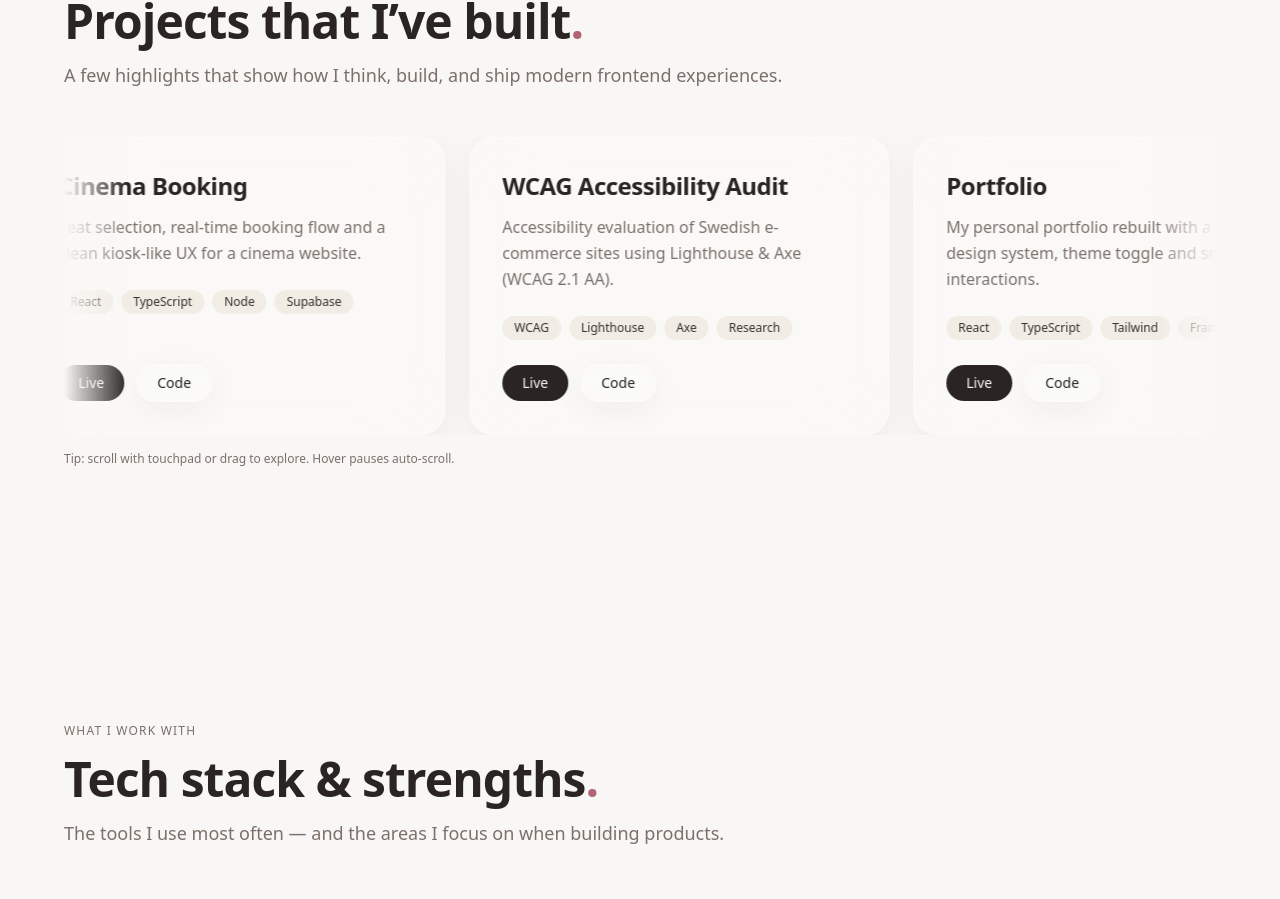
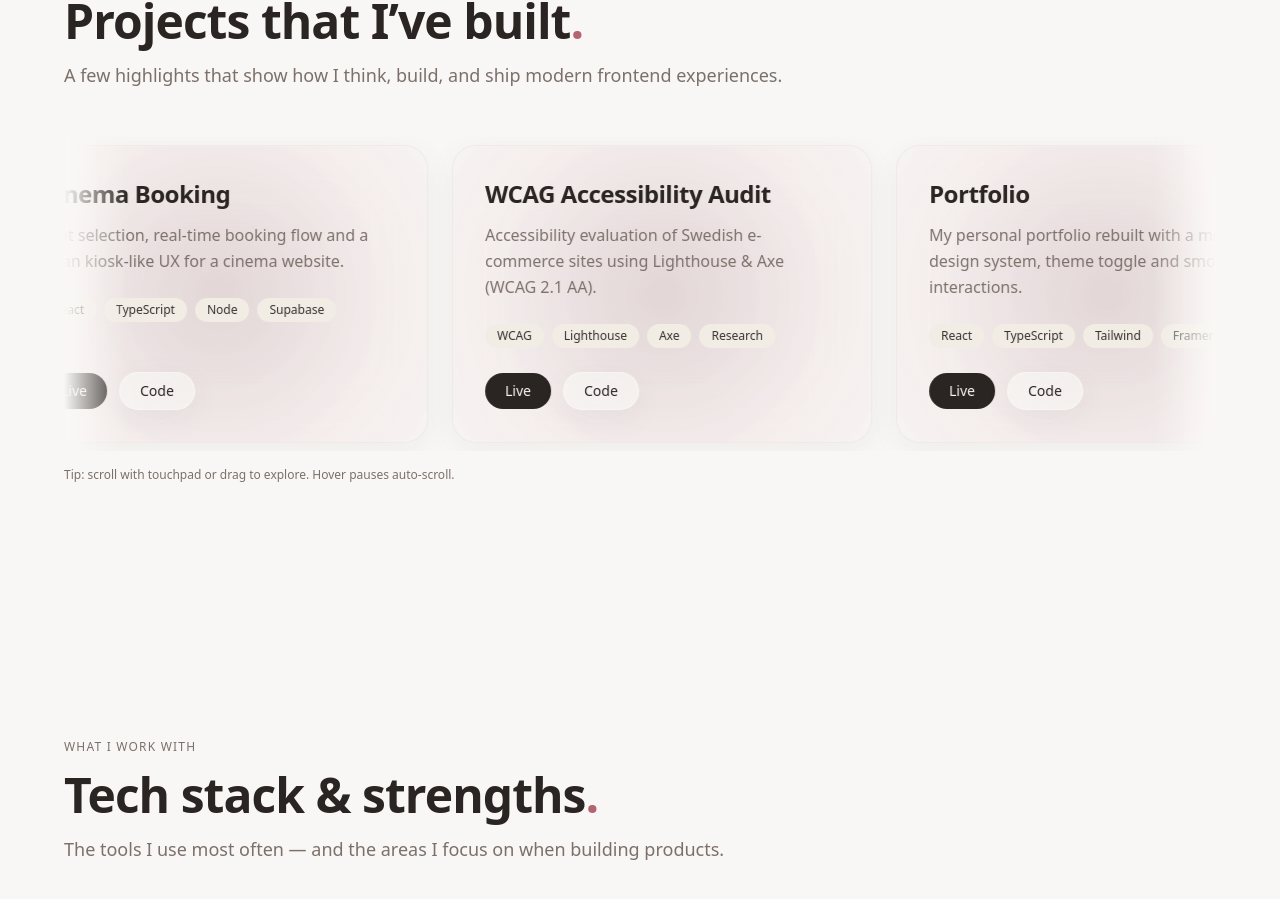
Before and after one commit to linneanore/portfolio-1, a React (Vite) app: page / in a window 1280 px wide. Shown: the part 1891-2790 px from the top of the page. Built offline with nearby package versions, Linux system fonts and the light colour scheme.

Commit message:
feat(ui): add premium micro-interactions to project cards

```diff
--- a/src/components/Projects.tsx
+++ b/src/components/Projects.tsx
@@ -1,4 +1,10 @@
-import { motion, useMotionValue, useReducedMotion } from "framer-motion";
+import {
+  motion,
+  useMotionValue,
+  useReducedMotion,
+  useSpring,
+  useTransform,
+} from "framer-motion";
 import { useEffect, useMemo, useRef, useState } from "react";
 import { useLanguage } from "@/context/language-context";
 
@@ -53,12 +59,9 @@ const projects: Project[] = [
 function wrapX(value: number, halfWidth: number) {
   if (halfWidth <= 0) return value;
 
-
   let x = value;
-
   while (x <= -halfWidth) x += halfWidth;
   while (x > 0) x -= halfWidth;
-
   return x;
 }
 
@@ -97,13 +100,14 @@ export default function Projects() {
     return () => window.removeEventListener("resize", measure);
   }, []);
 
+
   useEffect(() => {
     if (reduceMotion) return;
     if (halfWidth <= 0) return;
 
     let raf = 0;
     let last = performance.now();
-    const speedPxPerSec = 18;
+    const speedPxPerSec = 26;
 
     const tick = (now: number) => {
       const dt = (now - last) / 1000;
@@ -125,7 +129,6 @@ export default function Projects() {
     if (halfWidth <= 0) return;
 
     const delta = Math.abs(e.deltaX) > Math.abs(e.deltaY) ? e.deltaX : e.deltaY;
-
     e.preventDefault();
 
     const next = wrapX(x.get() - delta, halfWidth);
@@ -138,7 +141,6 @@ export default function Projects() {
     pausedRef.current = true;
   };
   const onMouseLeave = () => {
-
     pauseFor(600);
   };
 
@@ -175,7 +177,7 @@ export default function Projects() {
 
           <motion.div
             ref={trackRef}
-            className="flex gap-4 md:gap-6 will-change-transform cursor-grab active:cursor-grabbing select-none"
+            className="flex gap-4 md:gap-6 will-change-transform cursor-grab active:cursor-grabbing select-none py-2"
             style={{ x }}
             drag={reduceMotion ? false : "x"}
             dragElastic={0.08}
@@ -188,7 +190,12 @@ export default function Projects() {
             onDragEnd={() => pauseFor(900)}
           >
             {items.map((project, i) => (
-              <ProjectCard key={`${project.title}-${i}`} project={project} t={t} />
+              <ProjectCard
+                key={`${project.title}-${i}`}
+                project={project}
+                t={t}
+                reduceMotion={!!reduceMotion}
+              />
             ))}
           </motion.div>
         </div>
@@ -201,17 +208,112 @@ export default function Projects() {
   );
 }
 
-function ProjectCard({ project, t }: { project: Project; t: Translation }) {
+function ProjectCard({
+  project,
+  t,
+  reduceMotion,
+}: {
+  project: Project;
+  t: Translation;
+  reduceMotion: boolean;
+}) {
+  const cardRef = useRef<HTMLDivElement | null>(null);
+
+
+  const mx = useMotionValue(50);
+  const my = useMotionValue(50);
+
+
+  const tiltX = useSpring(useMotionValue(0), { stiffness: 180, damping: 18 });
+  const tiltY = useSpring(useMotionValue(0), { stiffness: 180, damping: 18 });
+
+
+  const glow = useTransform(
+    [mx, my],
+    ([x, y]) =>
+      `radial-gradient(600px circle at ${x}% ${y}%, hsl(var(--primary) / 0.16), transparent 55%)`
+  );
+
+  const shine = useTransform(
+    [mx, my],
+    ([x, y]) =>
+      `radial-gradient(320px circle at ${x}% ${y}%, hsl(var(--foreground) / 0.10), transparent 55%)`
+  );
+
+  const handleMove: React.MouseEventHandler<HTMLDivElement> = (e) => {
+    if (reduceMotion) return;
+    const el = cardRef.current;
+    if (!el) return;
+
+    const rect = el.getBoundingClientRect();
+    const px = ((e.clientX - rect.left) / rect.width) * 100;
+    const py = ((e.clientY - rect.top) / rect.height) * 100;
+
+    mx.set(px);
+    my.set(py);
+
+    const dx = px - 50;
+    const dy = py - 50;
+
+    tiltX.set((-dy / 50) * 4);
+    tiltY.set((dx / 50) * 6);
+  };
+
+  const handleLeave = () => {
+    if (reduceMotion) return;
+    tiltX.set(0);
+    tiltY.set(0);
+    mx.set(50);
+    my.set(50);
+  };
+
   return (
-    <article
+    <motion.article
+      ref={cardRef}
+      onMouseMove={handleMove}
+      onMouseLeave={handleLeave}
+      whileHover={reduceMotion ? undefined : { y: -6 }}
+      transition={{ type: "spring", stiffness: 220, damping: 18 }}
       className={[
+        "relative",
         "glass-strong rounded-3xl p-6 md:p-8",
         "min-w-[280px] sm:min-w-[340px] md:min-w-[420px]",
         "max-w-[520px]",
         "flex flex-col gap-6",
-        "transition-transform duration-300 hover:-translate-y-1",
+        "border border-border/60",
+        "overflow-hidden",
       ].join(" ")}
+      style={
+        reduceMotion
+          ? undefined
+          : {
+              transformStyle: "preserve-3d",
+              rotateX: tiltX,
+              rotateY: tiltY,
+            }
+      }
     >
+      {/* Glow-follow layer */}
+      {!reduceMotion && (
+        <>
+          <motion.div
+            aria-hidden
+            className="pointer-events-none absolute inset-0"
+            style={{ background: glow }}
+          />
+          <motion.div
+            aria-hidden
+            className="pointer-events-none absolute inset-0 opacity-60"
+            style={{ background: shine }}
+          />
+        </>
+      )}
+
+      {/* Subtle hover border highlight */}
+      <div className="pointer-events-none absolute inset-0 rounded-3xl ring-1 ring-transparent hover:ring-primary/20 transition" />
+
+      {/* Content */}
+      <div className="relative z-10 flex flex-col gap-6 h-full">
         <div className="flex flex-col gap-3">
           <h3 className="text-xl md:text-2xl font-display font-bold">
             {project.title}
@@ -225,7 +327,7 @@ function ProjectCard({ project, t }: { project: Project; t: Translation }) {
           {project.tags.map((tag) => (
             <span
               key={tag}
-            className="text-xs px-3 py-1 rounded-full bg-secondary text-secondary-foreground"
+              className="text-xs px-3 py-1 rounded-full bg-secondary text-secondary-foreground transition-transform duration-300 hover:scale-[1.03]"
             >
               {tag}
             </span>
@@ -233,20 +335,25 @@ function ProjectCard({ project, t }: { project: Project; t: Translation }) {
         </div>
 
         <div className="mt-auto flex items-center gap-3">
-        <a
+          <motion.a
             href={project.live}
+            whileHover={reduceMotion ? undefined : { scale: 1.03 }}
+            whileTap={reduceMotion ? undefined : { scale: 0.98 }}
             className="inline-flex items-center justify-center rounded-full px-5 py-2 text-sm font-medium bg-foreground text-background hover:opacity-90 transition"
           >
             {t.work.buttons.live}
-        </a>
+          </motion.a>
 
-        <a
+          <motion.a
             href={project.code}
+            whileHover={reduceMotion ? undefined : { scale: 1.03 }}
+            whileTap={reduceMotion ? undefined : { scale: 0.98 }}
             className="inline-flex items-center justify-center rounded-full px-5 py-2 text-sm font-medium glass hover:opacity-90 transition"
           >
             {t.work.buttons.code}
-        </a>
+          </motion.a>
         </div>
-    </article>
+      </div>
+    </motion.article>
   );
 }
```
Lines whose indentation alone changed are shown as unchanged.
